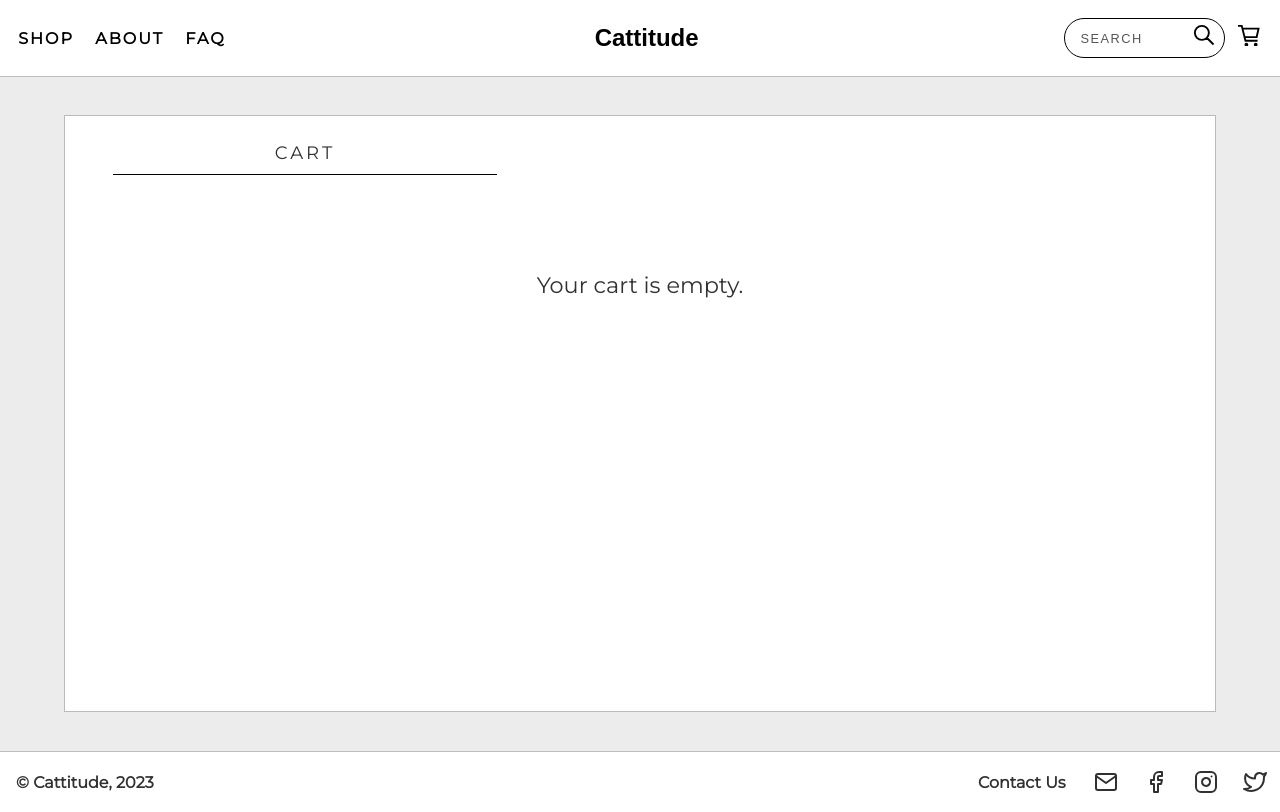
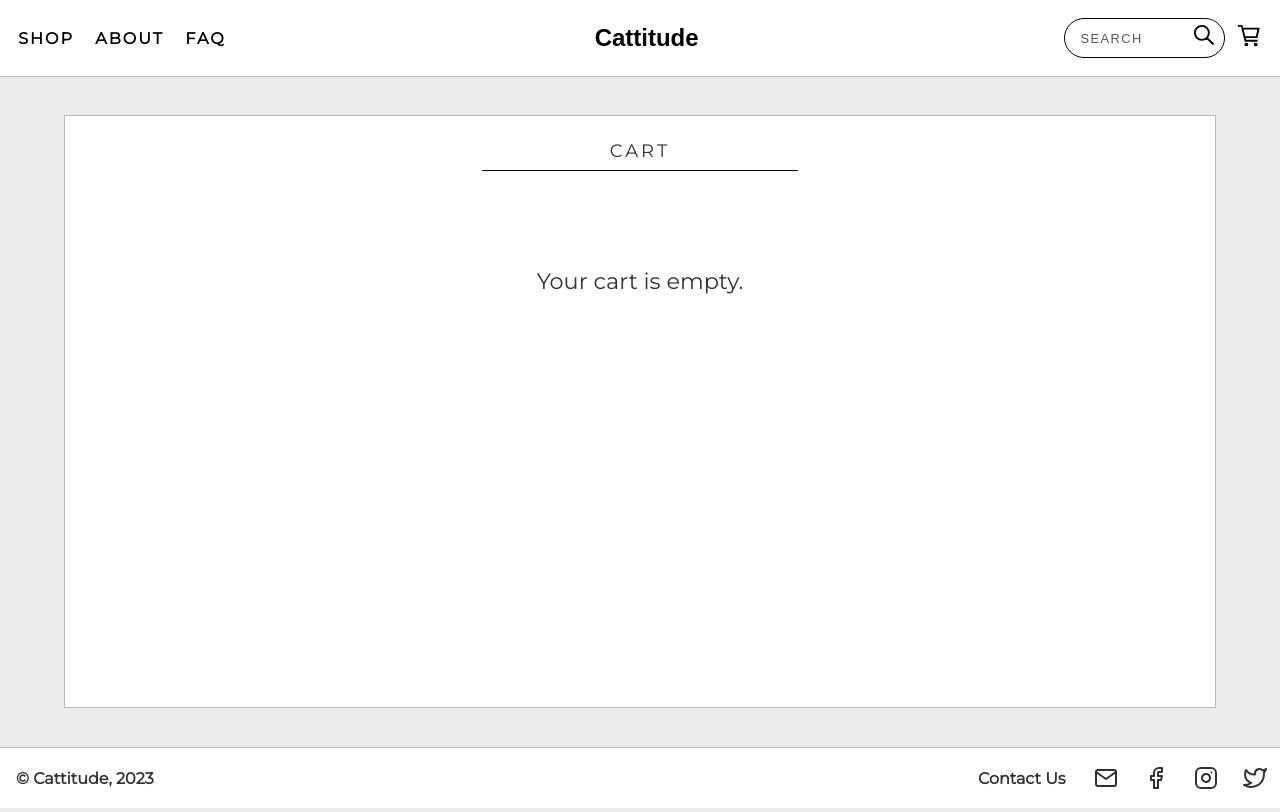
Before and after one commit to Guada-pdls/Cattitude, a React (Vite) app: page /cart in a window 1280 px wide. Built offline with nearby package versions, Linux system fonts and the light colour scheme; a web font is replaced by a local one.

Commit message:
Arreglo scroll horizontal del search, título del cart, decimales del totalPrice

```diff
--- a/src/Components/NavBar/Navbar.css
+++ b/src/Components/NavBar/Navbar.css
@@ -86,6 +86,7 @@
 }
 .searcher input{
   border: none;
+  border-radius: 50px;
   padding: 8px 5px;
   background: none;
   max-width: 10vw;
@@ -112,7 +113,6 @@
   top: 4.75rem;
   left: 0;
   background-color: #666666;
-  width: 100vw;
   padding: 1rem 0;
   transition: .3s;
   transform: translateY(0px);
--- a/src/Routes/Cart/Cart.css
+++ b/src/Routes/Cart/Cart.css
@@ -8,7 +8,8 @@
 }
 .cart-title{
     padding: 10px;
-    margin: 1rem 3rem;
+    margin: 1rem auto;
+    padding: .5rem 10vw;
     border-bottom: #000 1px solid;
     text-align: center;
     text-transform: uppercase;
--- a/src/Routes/Cart/Cart.jsx
+++ b/src/Routes/Cart/Cart.jsx
@@ -43,7 +43,7 @@ const Cart = () => {
           )}
         </div>
         {context.cart.length === 0 || (<div>
-          <div className="total-price">Total: $ {totalPrice}</div>
+          <div className="total-price">Total: $ {totalPrice.toFixed(2)}</div>
           <button
             className="btn btn-secondary"
             onClick={() => context.clearCart()}
--- a/src/Routes/Checkout/Checkout.jsx
+++ b/src/Routes/Checkout/Checkout.jsx
@@ -35,7 +35,6 @@ const Checkout = ({ item }) => {
 
   const formBase = { name: "", lastName: "", phone: "" };
   const [form, setForm] = useState(formBase);
-  const [id, setId] = useState();
 
   const submitHandler = (e) => {
     e.preventDefault();
@@ -58,7 +57,6 @@ const Checkout = ({ item }) => {
         total,
       }).then((snapshot) => {
         setForm(formBase);
-        setId(snapshot.id);
         MySwal.fire({
           title: "Successful purchase",
           text: "Your order has been received and is being processed.  We will notify you as soon as your order is on its way. Thank you for choosing us. Meow!",
@@ -410,7 +408,7 @@ const Checkout = ({ item }) => {
                   ((total += itemBuyNow.quantity * itemBuyNow.price),
                   (<ItemCheckout product={itemBuyNow} />))}
             </ul>
-            <h4 className="checkout-total">Total: ${total}</h4>
+            <h4 className="checkout-total">Total: ${total.toFixed(2)}</h4>
           </aside>
         </>
       )}
```
